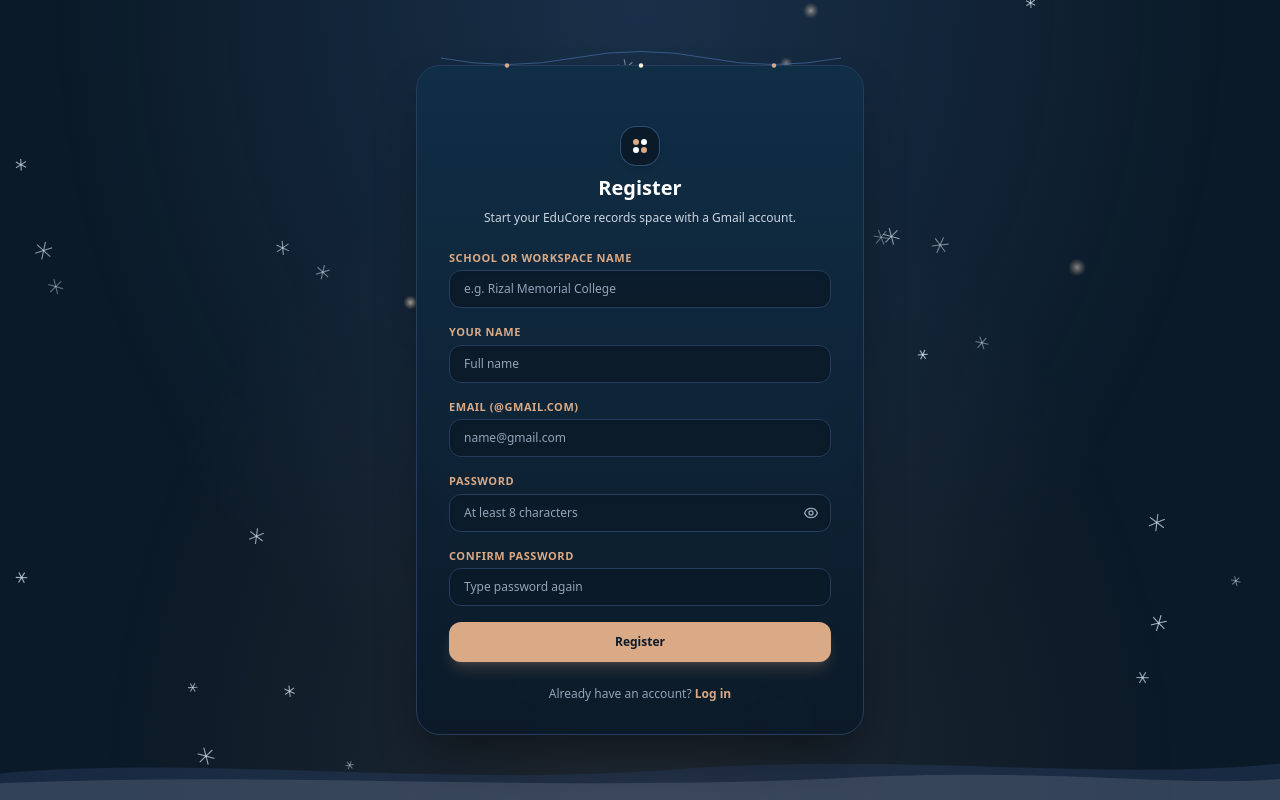
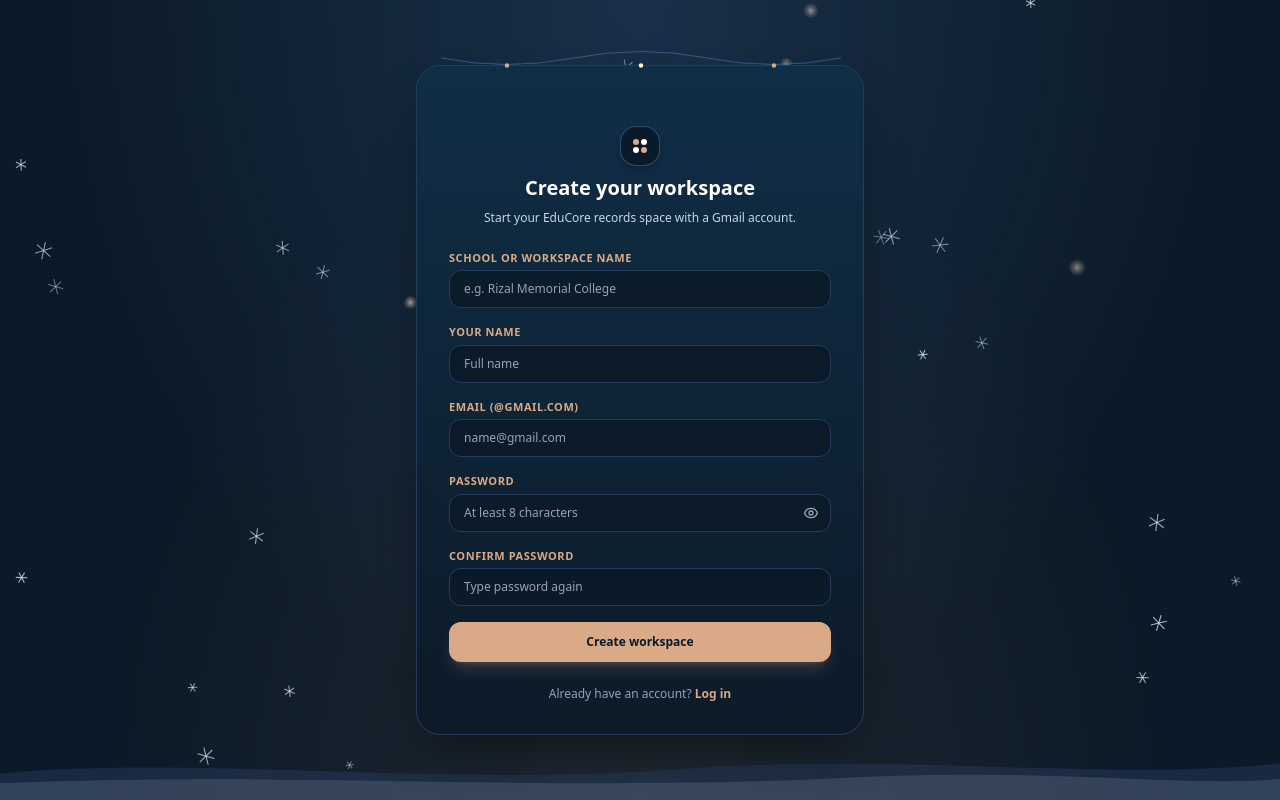
Before and after one commit to georgealmadrones-del/DSA_System, a Laravel app: page /register in a window 1280 px wide. Run offline with Laravel 12, Linux system fonts and the light colour scheme; data that the repository does not hold is empty; parts of the project's set-up code (start-up, migrations or seed data) failed here and were passed over; some libraries are stand-ins or nearby versions.

Commit message:
Update register link on login and restore register text

```diff
--- a/resources/views/auth/login.blade.php
+++ b/resources/views/auth/login.blade.php
@@ -133,7 +133,7 @@
 
         <p class="text-center text-xs text-slate-400">
             New to EduCore?
-            <a href="{{ route('register') }}" class="font-bold text-candlelight hover:underline">Create a workspace</a>
+            <a href="{{ route('register') }}" class="font-bold text-candlelight hover:underline">Register</a>
         </p>
     </div>
 
--- a/resources/views/auth/register.blade.php
+++ b/resources/views/auth/register.blade.php
@@ -3,7 +3,7 @@
 <head>
     <meta charset="UTF-8">
     <meta name="viewport" content="width=device-width, initial-scale=1.0">
-    <title>Register - EduCore SaaS</title>
+    <title>Create Workspace - EduCore SaaS</title>
     <script src="https://cdn.tailwindcss.com"></script>
     <script>
         tailwind.config = {
@@ -49,7 +49,7 @@
                     <span class="w-1.5 h-1.5 bg-candlelight rounded-full"></span>
                 </div>
             </div>
-            <h2 class="text-xl font-extrabold text-white">Register</h2>
+            <h2 class="text-xl font-extrabold text-white">Create your workspace</h2>
             <p class="text-xs text-slate-300">Start your EduCore records space with a Gmail account.</p>
         </div>
 
@@ -155,7 +155,7 @@
             </div>
 
             <button type="submit" class="w-full py-3 bg-candlelight text-midnight rounded-xl text-xs font-extrabold hover:bg-[#e5ba99] transition shadow-lg shadow-candlelight/20">
-                Register
+                Create workspace
             </button>
         </form>
 
```
